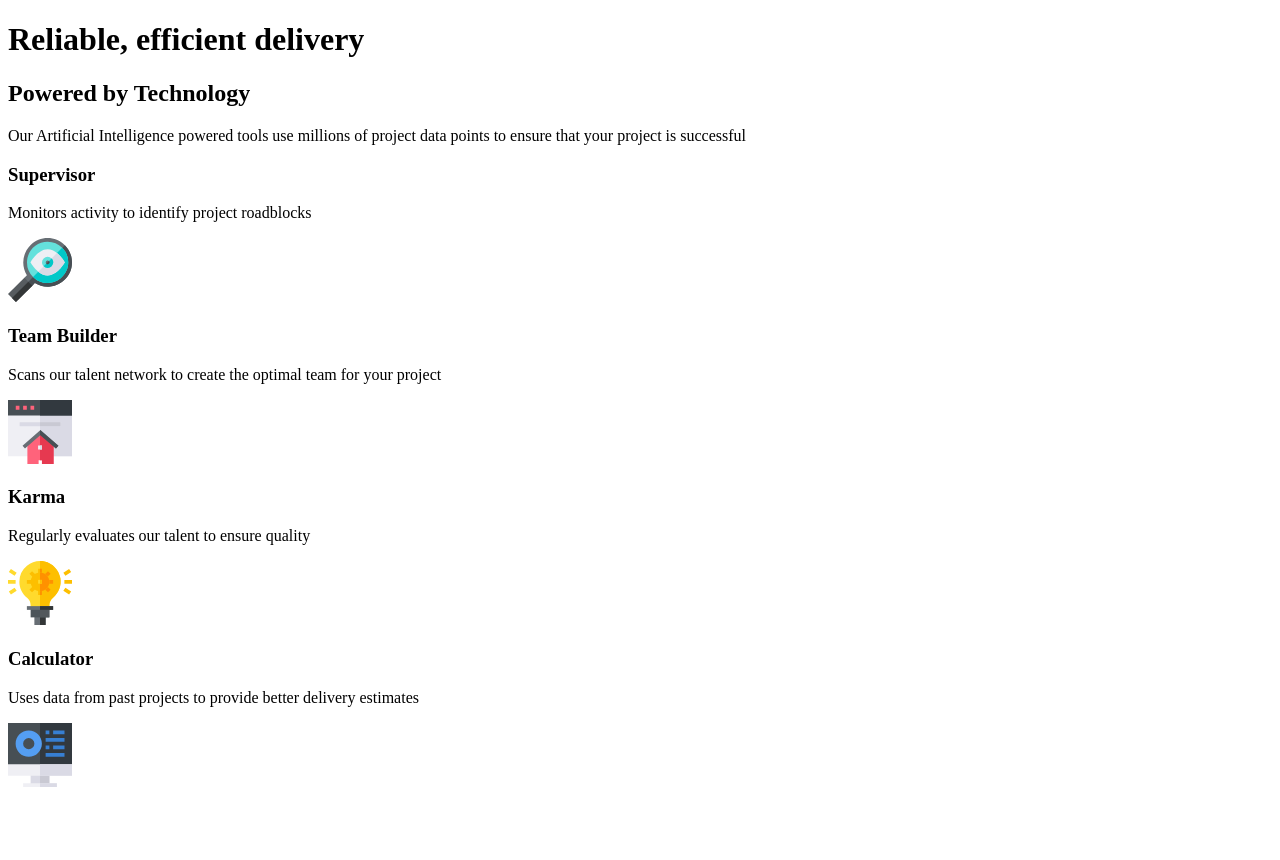
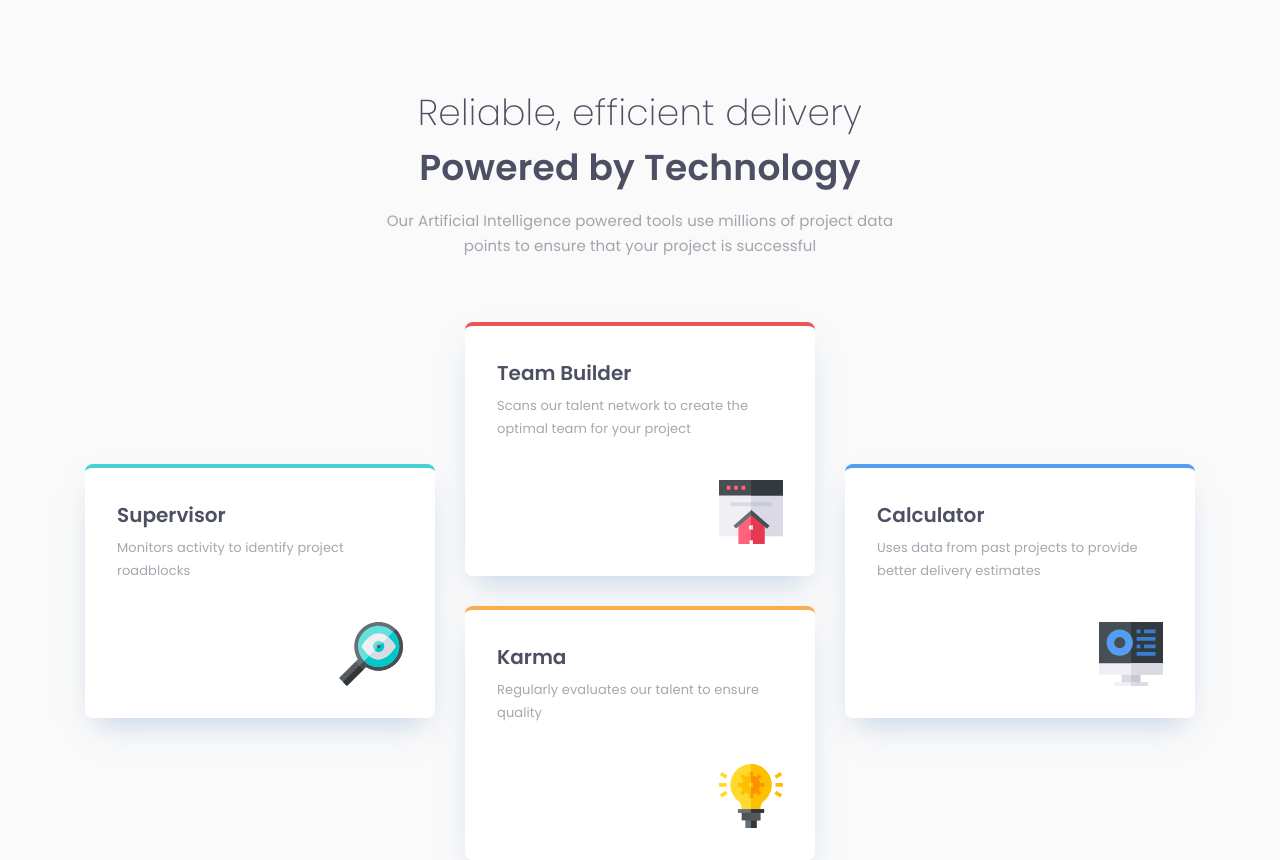
Before and after one commit to whiteriver-dev/four-card-feature, a plain HTML site: page index.html in a window 1280 px wide. Before the commit the page ends 800 px from the top, so only its background shows below. Drawn offline with Linux system fonts and the light colour scheme.

Commit message:
complete v1

```diff
--- a/index.html
+++ b/index.html
@@ -12,33 +12,37 @@
 </head>
 <body>
   <main>
+    <div class="container">
         <div class="text-section">
+          <div class="header-text">
             <h1>Reliable, efficient delivery</h1>
             <h2>Powered by Technology</h2>
+          </div>
           <p class="sub-header">Our Artificial Intelligence powered tools use millions of project data points to ensure that your project is successful</p>
         </div>
         <div class="card-parent">
-      <div class="supervisor">
+          <div class="supervisor card-style">
             <h3>Supervisor</h3>
             <p class="card-desc">Monitors activity to identify project roadblocks</p>
             <img class="card-icon" src="./images/icon-supervisor.svg">
           </div>
-      <div class="team-builder">
+          <div class="team-builder card-style">
             <h3>Team Builder</h3>
             <p class="card-desc">Scans our talent network to create the optimal team for your project</p>
             <img class="card-icon" src="./images/icon-team-builder.svg">
           </div>
-      <div class="karma">
+          <div class="karma card-style">
             <h3>Karma</h3>
             <p class="card-desc">Regularly evaluates our talent to ensure quality</p>
             <img class="card-icon" src="./images/icon-karma.svg">
           </div>
-      <div class="calculator">
+          <div class="calculator card-style">
             <h3>Calculator</h3>
             <p class="card-desc">Uses data from past projects to provide better delivery estimates</p>
             <img class="card-icon" src="./images/icon-calculator.svg">
           </div>
         </div>
+      </div>
   </main>
 </body>
 </html>
--- a/styles.css
+++ b/styles.css
@@ -0,0 +1,162 @@
+@import url('https://fonts.googleapis.com/css2?family=Poppins:ital,wght@0,100;0,200;0,300;0,400;0,500;0,600;0,700;0,800;0,900;1,100;1,200;1,300;1,400;1,500;1,600;1,700;1,800;1,900&display=swap');
+
+* {
+    font-family: 'Poppins';
+    max-width: 100%;
+    height: auto;
+    margin: 0;
+}
+
+html, body {
+    background-color: #FAFAFA;
+    display: flex;
+    justify-content: center;
+    align-content: center;
+}
+
+.container {
+    display: flex;
+    flex-direction: column;
+    justify-content: center;
+    align-items: center;
+    box-sizing: border-box;
+    gap: 64px;
+    padding-right: 32px;
+    padding-left: 32px;
+    padding-top: 85px;
+
+}
+
+.text-section {
+    text-align: center;
+    gap: 16px;
+    width: 33.75rem;
+}
+
+.header-text {
+    text-align: center;
+    color: #4D4F62;
+    min-width: 311px;
+}
+
+.header-text h1 {
+    letter-spacing: 0.25px;
+    line-height: auto;
+    font-size: 36px;
+    font-weight: 200;
+}
+
+.header-text h2 {
+    letter-spacing: 0.25px;
+    line-height: auto;
+    font-size: 36px;
+    font-weight: 600;
+    margin-bottom: 13px;
+}
+
+.sub-header {
+    font-size: 15px;
+    font-weight: 400;
+    letter-spacing: 0.1px;
+    line-height: 25px;
+    opacity: 50%;
+    color: #4D4F62;
+    text-align: center;
+}
+
+.card-style {
+    background-color: white;
+    padding: 32px;
+    border-radius: 8px;
+    display: flex;
+    flex-direction: column;
+    box-shadow: 0px 15px 30px -11px rgba(131,166,210,0.5);
+}
+
+h3 {
+    font-size: 20px;
+    font-weight: 600;
+    letter-spacing: 0;
+    line-height: auto;
+    color: #4D4F62;
+    margin-bottom: 6px;
+}
+
+.card-desc {
+    font-size: 13px;
+    font-weight: 400;
+    line-height: 23px;
+    letter-spacing: 0.09px;
+    color:#4D4F62;
+    opacity: 0.5;
+    margin-bottom: 40px;
+}
+
+.card-icon {
+    height: 64px;
+    width: 64px;
+    align-self: flex-end;
+}
+
+.card-parent {
+    display: grid;
+    grid-template-columns: repeat(3, 1fr);
+    gap: 30px;
+    max-width: 1110px;
+}
+
+.supervisor {
+    border-top: 4px solid #44D3D2;
+    grid-column: 1 / 2;
+    grid-row: 2 / 4;
+}
+
+.team-builder {
+    border-top: 4px solid #EA5454;
+    grid-column: 2 / 3;
+    grid-row: 1 / 3;
+}
+
+.karma {
+    border-top: 4px solid #FCAE4A;
+    grid-column: 2 / 3;
+    grid-row: 3 / 5;
+}
+
+.calculator {
+    border-top: 4px solid #549EF2;
+    grid-column: 3 / 4;
+    grid-row: 2 / 4;
+}
+
+@media (max-width: 376px) {
+
+
+    .header-text h1, .header-text h2 {
+        font-size: 24px;
+    }
+
+    .card-style {
+        padding: 27px;
+    }
+
+    .card-parent {
+        grid-template-columns: 1fr;
+        gap: 24px;
+    }
+
+    .supervisor, .team-builder, .karma, .calculator {
+        grid-column: 1;
+        grid-row: auto;
+    }
+
+    .card-icon {
+        height: 57px;
+        width: 57px;
+    }
+
+    .card-desc {
+        margin-bottom: 33px;
+    }
+
+}
```
Lines whose indentation alone changed are shown as unchanged.
